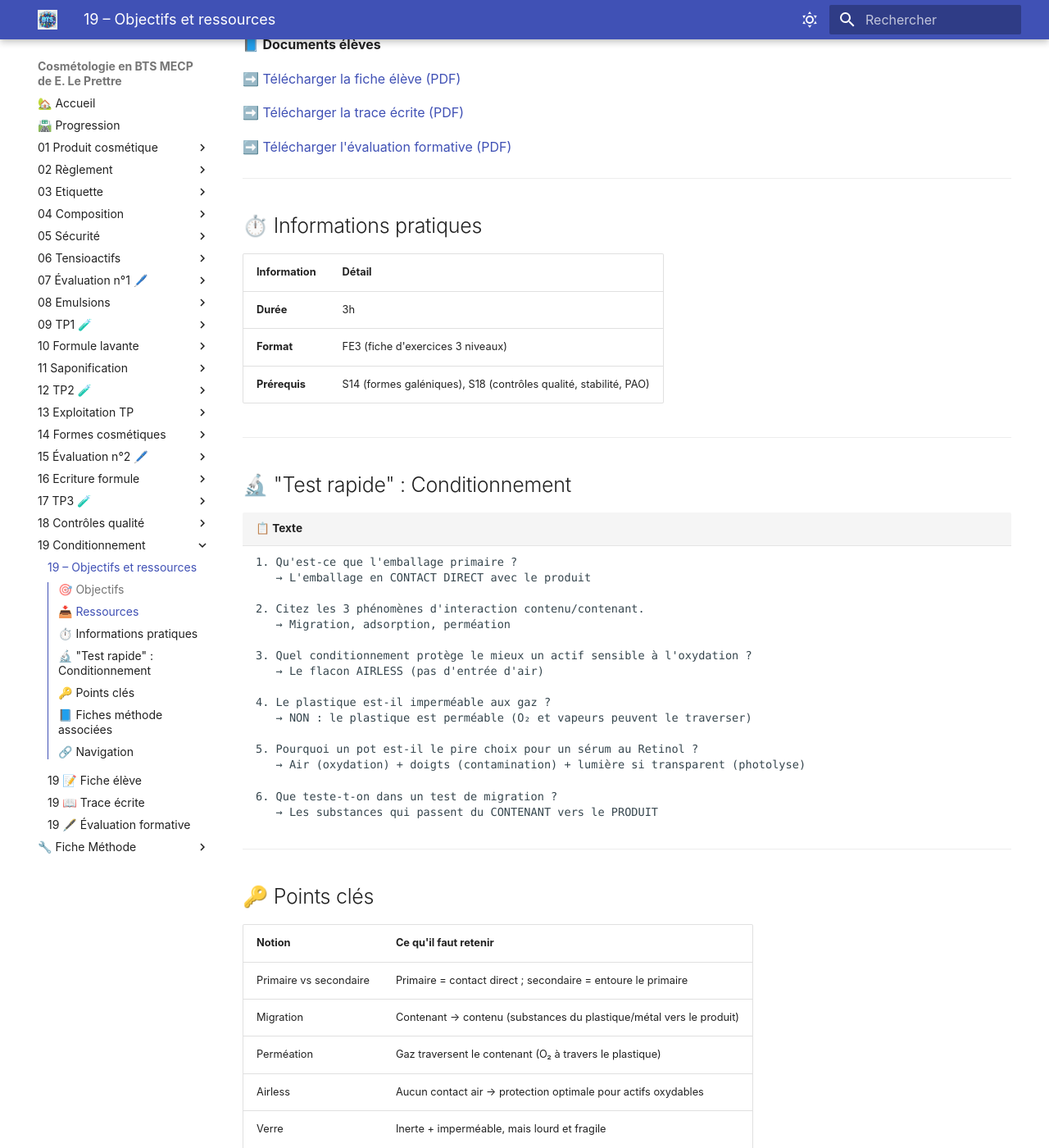
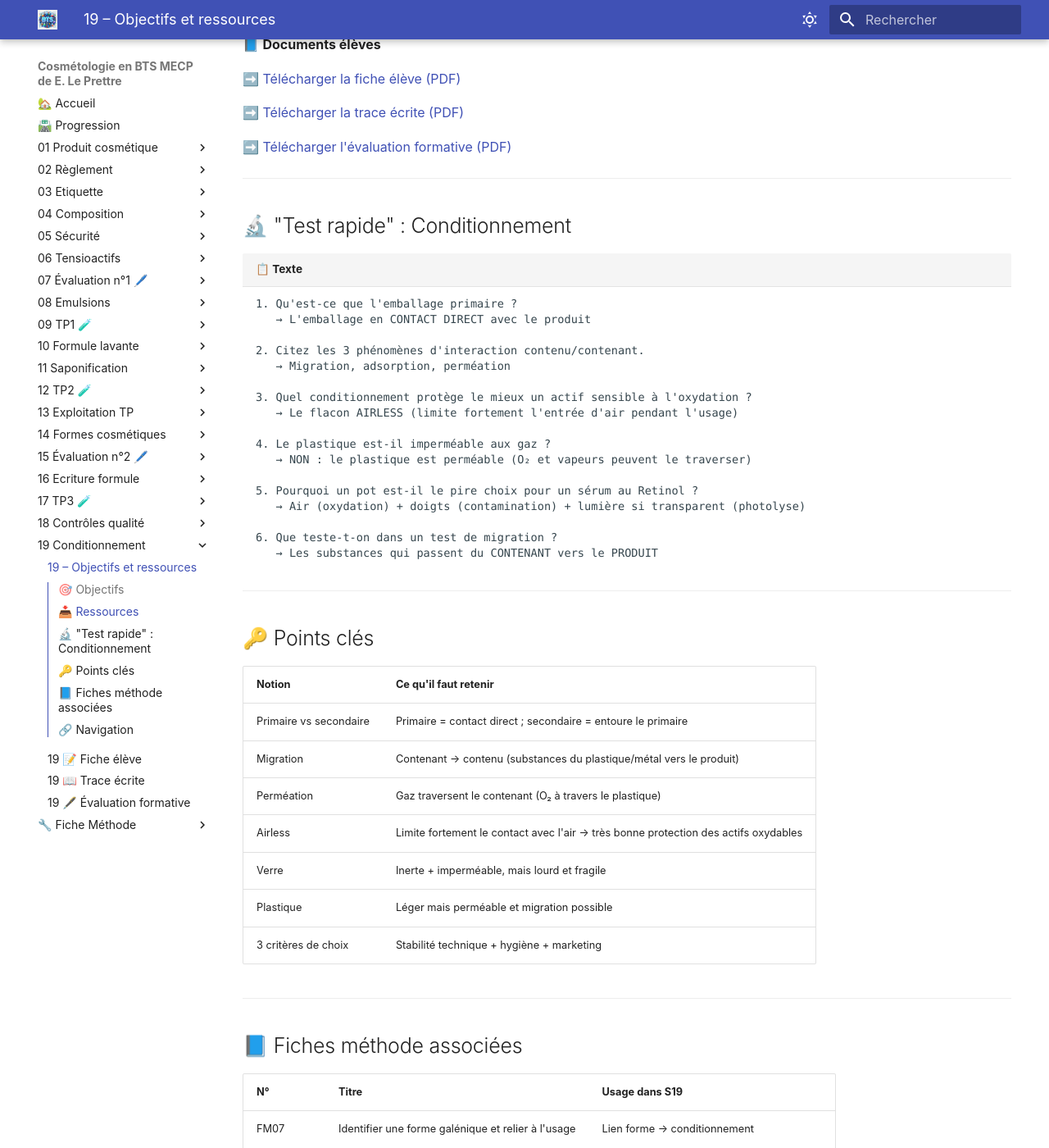
Before and after one commit to E-LePrettre/bts-mecp-cosmetologie, an MkDocs documentation site: the page built from docs/19_conditionnement/README.md, in a window 1280 px wide and 1400 px high, scrolled down 688 px. Shown: the whole window at 82% size. Built offline with MkDocs 1.6.1 and Material for MkDocs 9.7.7, drawn with Linux system fonts in a browser that asks for light colours.

Commit message:
19 mise à jour

```diff
--- a/docs/19_conditionnement/README.md
+++ b/docs/19_conditionnement/README.md
@@ -29,15 +29,7 @@ Séance FE3 sur la stabilité et le choix du conditionnement cosmétique. Les é
 
 ---
 
-## ⏱️ Informations pratiques
 
-| Information | Détail |
-|-------------|--------|
-| **Durée** | 3h |
-| **Format** | FE3 (fiche d'exercices 3 niveaux) |
-| **Prérequis** | S14 (formes galéniques), S18 (contrôles qualité, stabilité, PAO) |
-
----
 
 ## 🔬 "Test rapide" : Conditionnement
 
@@ -49,7 +41,7 @@ Séance FE3 sur la stabilité et le choix du conditionnement cosmétique. Les é
    → Migration, adsorption, perméation
 
 3. Quel conditionnement protège le mieux un actif sensible à l'oxydation ?
-   → Le flacon AIRLESS (pas d'entrée d'air)
+   → Le flacon AIRLESS (limite fortement l'entrée d'air pendant l'usage)
 
 4. Le plastique est-il imperméable aux gaz ?
    → NON : le plastique est perméable (O₂ et vapeurs peuvent le traverser)
@@ -70,7 +62,7 @@ Séance FE3 sur la stabilité et le choix du conditionnement cosmétique. Les é
 | Primaire vs secondaire | Primaire = contact direct ; secondaire = entoure le primaire |
 | Migration | Contenant → contenu (substances du plastique/métal vers le produit) |
 | Perméation | Gaz traversent le contenant (O₂ à travers le plastique) |
-| Airless | Aucun contact air → protection optimale pour actifs oxydables |
+| Airless | Limite fortement le contact avec l'air → très bonne protection des actifs oxydables |
 | Verre | Inerte + imperméable, mais lourd et fragile |
 | Plastique | Léger mais perméable et migration possible |
 | 3 critères de choix | Stabilité technique + hygiène + marketing |
```
Also changed, not shown: docs/19_conditionnement/19a_fiche_eleve.md (+2 -2 lines), docs/19_conditionnement/19b_trace_ecrite.md (+2 -2 lines), 2 other files.
